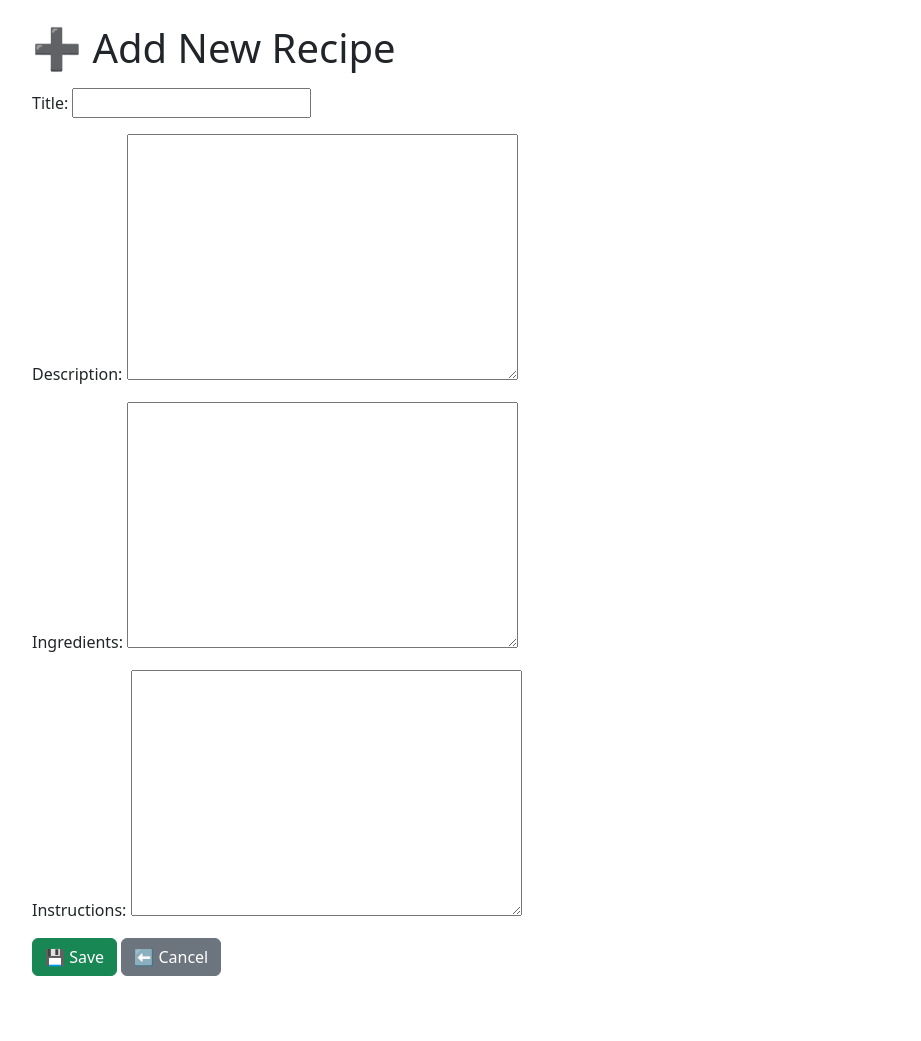
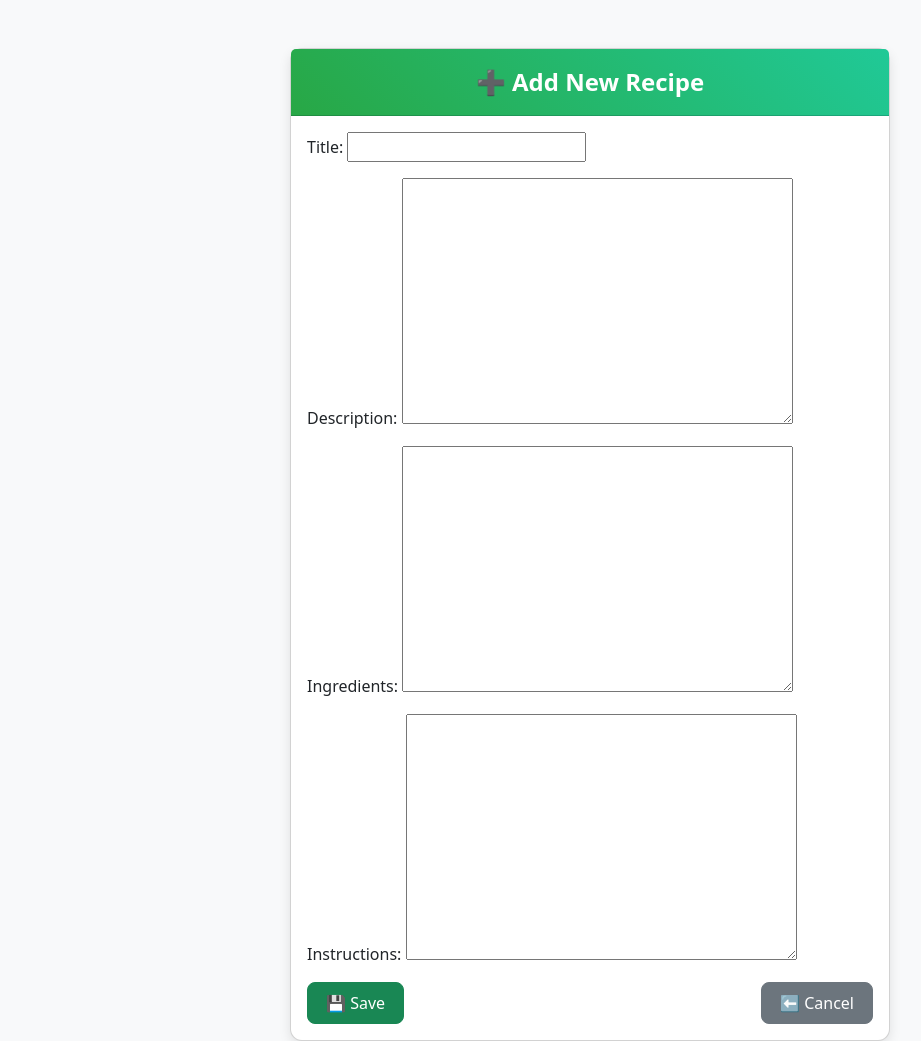
Before and after one commit to Tejashree1962/Recipe-Manager, a Django app: page /recipe/add/ in a window 1280 px wide. Shown: the whole page, without its empty margins (50-971 px from the left). Before the commit the page ends 976 px from the top, so only its background shows below. Run offline with Django 5.2, Linux system fonts and the light colour scheme.

Commit message:
Updated recipe form

```diff
--- a/recipes/templates/recipes/favorite_list.html
+++ b/recipes/templates/recipes/favorite_list.html
@@ -7,14 +7,14 @@
 </head>
 <body class="container mt-4">
 
-    <h1 class="mb-4">❤️ My Favorite Recipes</h1>
+    <h1 class="mb-4">My Favorite Recipes</h1>
     <a href="{% url 'recipe_list' %}" class="btn btn-secondary mb-3">⬅ Back to All Recipes</a>
 
     <ul class="list-group">
         {% for recipe in recipes %}
         <li class="list-group-item d-flex justify-content-between align-items-center">
             <a href="{% url 'recipe_detail' recipe.id %}" class="fw-bold">{{ recipe.title }}</a>
-            <a href="{% url 'toggle_favorite' recipe.id %}" class="btn btn-outline-danger btn-sm">💔 Remove</a>
+            <a href="{% url 'toggle_favorite' recipe.id %}" class="btn btn-outline-danger btn-sm">Remove</a>
         </li>
         {% empty %}
         <li class="list-group-item">No favorites yet. Go add some!</li>
--- a/recipes/templates/recipes/recipe_detail.html
+++ b/recipes/templates/recipes/recipe_detail.html
@@ -21,9 +21,9 @@
 
     <div class="mt-3">
         {% if is_favorite %}
-            <a href="{% url 'toggle_favorite' recipe.id %}" class="btn btn-danger">💔 Remove from Favorites</a>
+            <a href="{% url 'toggle_favorite' recipe.id %}" class="btn btn-danger">Remove from Favorites</a>
         {% else %}
-            <a href="{% url 'toggle_favorite' recipe.id %}" class="btn btn-primary">❤️ Add to Favorites</a>
+            <a href="{% url 'toggle_favorite' recipe.id %}" class="btn btn-primary">Add to Favorites</a>
         {% endif %}
         <a href="{% url 'recipe_update' recipe.id %}" class="btn btn-warning">✏️ Edit</a>
         <a href="{% url 'recipe_list' %}" class="btn btn-secondary">⬅ Back to List</a>
--- a/recipes/templates/recipes/recipe_form.html
+++ b/recipes/templates/recipes/recipe_form.html
@@ -4,17 +4,53 @@
     <meta charset="UTF-8">
     <title>{% if form.instance.pk %}Edit Recipe{% else %}Add Recipe{% endif %}</title>
     <link rel="stylesheet" href="https://cdn.jsdelivr.net/npm/bootstrap@5.3.2/dist/css/bootstrap.min.css">
+    <style>
+        body {
+            background-color: #f8f9fa;
+        }
+        .card {
+            max-width: 600px;
+            margin: auto;
+            border-radius: 12px;
+            box-shadow: 0 4px 12px rgba(0, 0, 0, 0.1);
+        }
+        .card-header {
+            font-size: 1.5rem;
+            font-weight: bold;
+            background: linear-gradient(45deg, #28a745, #20c997);
+            color: white;
+            border-radius: 12px 12px 0 0;
+            text-align: center;
+            padding: 15px;
+        }
+        .btn {
+            border-radius: 8px;
+            padding: 8px 18px;
+            font-weight: 500;
+        }
+        .form-control {
+            border-radius: 8px;
+            margin-bottom: 15px;
+        }
+    </style>
 </head>
-<body class="container mt-4">
+<body class="container mt-5">
 
-    <h1>{% if form.instance.pk %}✏️ Edit Recipe{% else %}➕ Add New Recipe{% endif %}</h1>
-
-    <form method="post" class="mt-3">
-        {% csrf_token %}
-        {{ form.as_p }}
-        <button type="submit" class="btn btn-success">💾 Save</button>
-        <a href="{% url 'recipe_list' %}" class="btn btn-secondary">⬅ Cancel</a>
-    </form>
+    <div class="card">
+        <div class="card-header">
+            {% if form.instance.pk %}✏️ Edit Recipe{% else %}➕ Add New Recipe{% endif %}
+        </div>
+        <div class="card-body">
+            <form method="post">
+                {% csrf_token %}
+                {{ form.as_p }}
+                <div class="d-flex justify-content-between">
+                    <button type="submit" class="btn btn-success">💾 Save</button>
+                    <a href="{% url 'recipe_list' %}" class="btn btn-secondary">⬅ Cancel</a>
+                </div>
+            </form>
+        </div>
+    </div>
 
 </body>
 </html>
--- a/recipes/templates/recipes/recipe_list.html
+++ b/recipes/templates/recipes/recipe_list.html
@@ -23,9 +23,9 @@
             </div>
             <div>
                 {% if recipe.id in favorites %}
-                    <a href="{% url 'toggle_favorite' recipe.id %}" class="btn btn-outline-danger btn-sm">💔 Unfavorite</a>
+                    <a href="{% url 'toggle_favorite' recipe.id %}" class="btn btn-outline-danger btn-sm"> Unfavorite</a>
                 {% else %}
-                    <a href="{% url 'toggle_favorite' recipe.id %}" class="btn btn-outline-primary btn-sm">❤️ Favorite</a>
+                    <a href="{% url 'toggle_favorite' recipe.id %}" class="btn btn-outline-primary btn-sm"> Favorite</a>
                 {% endif %}
                 <a href="{% url 'recipe_update' recipe.id %}" class="btn btn-warning btn-sm">✏️ Edit</a>
                 <a href="{% url 'recipe_delete' recipe.id %}" class="btn btn-danger btn-sm">🗑 Delete</a>
```
